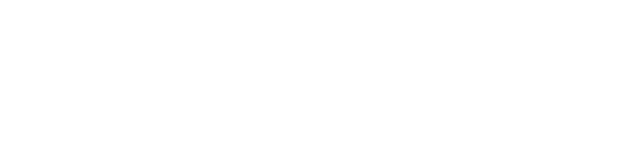
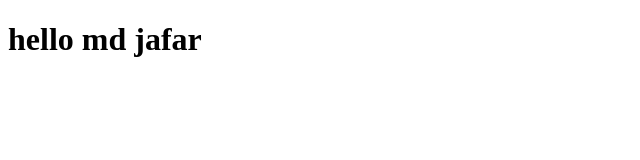
Before and after one commit to MDjafar07/git-hindi, a plain HTML site: page footer.html in a window 1280 px wide. Shown: the whole page, without its empty margins (0-640 px from the left). Drawn offline with Linux system fonts and the light colour scheme.

Commit message:
add implementation for footer.html

```diff
--- a/footer.html
+++ b/footer.html
@@ -3,9 +3,9 @@
 <head>
     <meta charset="UTF-8">
     <meta name="viewport" content="width=device-width, initial-scale=1.0">
-    <title>Document</title>
+    <title>Document-2</title>
 </head>
 <body>
-
+    <h1>hello md jafar</h1>
 </body>
 </html>
```
Also changed, not shown: index.html (+1 -1 lines), 1 other file.
